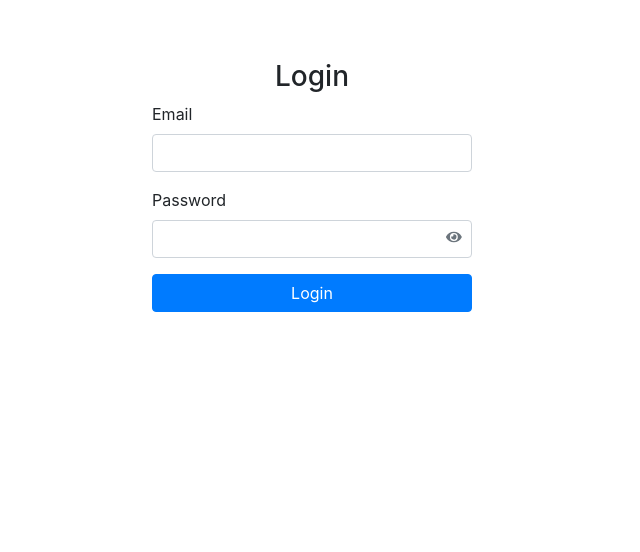
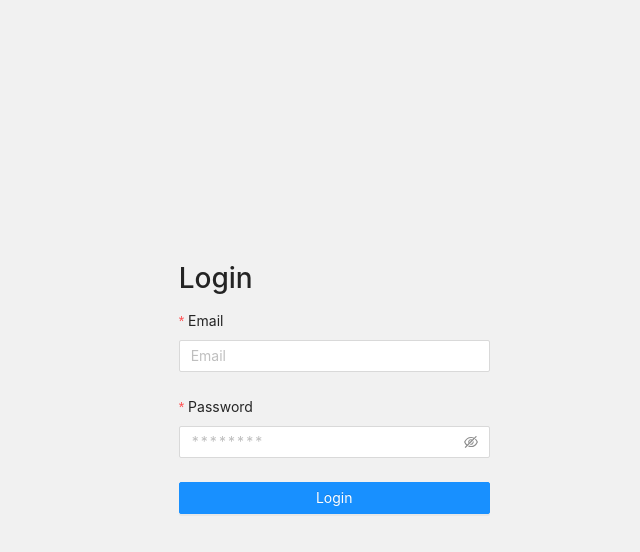
Before and after one commit to farhan72/rsp-test, a React (Create React App) app: page /login in a window 1280 px wide. Shown: the top 552 px of the page, without its empty margins (328-968 px from the left). Built offline with nearby package versions, Linux system fonts and the light colour scheme.

Commit message:
style login page and navbar

```diff
--- a/package.json
+++ b/package.json
@@ -9,6 +9,7 @@
     "@testing-library/jest-dom": "^5.11.4",
     "@testing-library/react": "^11.1.0",
     "@testing-library/user-event": "^12.1.10",
+    "antd": "^4.9.3",
     "axios": "^0.21.0",
     "bootstrap": "^4.5.3",
     "js-cookie": "^2.2.1",
--- a/src/App.js
+++ b/src/App.js
@@ -1,13 +1,15 @@
-import "./App.css";
+// import "./App.css";
 import { BrowserRouter, Redirect, Route, Switch } from "react-router-dom";
 import LoginContainer from "./containers/LoginContainer";
+import LayoutContainer from "./containers/layout";
 
 function App() {
   return (
     <BrowserRouter>
       <Switch>
         <Route exact path="/login" component={LoginContainer} />
-        <Redirect from="/" to="/login" />
+        <Route exact path="/home" component={LayoutContainer} />
+        <Redirect from="/" to="/home" />
       </Switch>
     </BrowserRouter>
   );
--- /dev/null
+++ b/src/components/NavbarComponent.jsx
@@ -0,0 +1,52 @@
+import React, { useState } from "react";
+import {
+  Collapse,
+  Container,
+  Nav,
+  Navbar,
+  NavbarBrand,
+  NavbarToggler,
+  NavItem,
+  NavLink,
+} from "reactstrap";
+import "../css/navbar.css";
+
+const NavbarComponent = () => {
+  const [isOpen, setIsOpen] = useState(false);
+
+  const toggle = () => setIsOpen(!isOpen);
+  return (
+    <Container className="p-0">
+      <Navbar expand="md">
+        <NavbarBrand href="/">
+          <img
+            src="https://refactory.id/wp-content/uploads/2020/01/refactory-hd-125x52.png"
+            alt="refactory logo"
+          />
+        </NavbarBrand>
+        <NavbarToggler onClick={toggle} />
+        <Collapse isOpen={isOpen} navbar>
+          <Nav className="ml-auto" navbar>
+            <NavItem>
+              <NavLink href="/">Home</NavLink>
+            </NavItem>
+            <NavItem>
+              <NavLink href="/">Courses</NavLink>
+            </NavItem>
+            <NavItem>
+              <NavLink href="/">Custom Training</NavLink>
+            </NavItem>
+            <NavItem>
+              <NavLink href="/">Case Studies</NavLink>
+            </NavItem>
+            <NavItem>
+              <NavLink href="/">Blogs</NavLink>
+            </NavItem>
+          </Nav>
+        </Collapse>
+      </Navbar>
+    </Container>
+  );
+};
+
+export default NavbarComponent;
--- a/src/containers/LoginContainer.jsx
+++ b/src/containers/LoginContainer.jsx
@@ -1,91 +1,31 @@
-import { faEye, faEyeSlash } from "@fortawesome/free-solid-svg-icons";
-import { FontAwesomeIcon } from "@fortawesome/react-fontawesome";
 import React, { useState } from "react";
-import {
-  Form,
-  FormGroup,
-  Label,
-  Input,
-  Container,
-  Alert,
-  Button,
-} from "reactstrap";
-import { FormLogin, InputGroup } from "../styled-components/login";
 import cookies from "js-cookie";
 import { authAPI } from "../api/BaseAPI";
+import { Form, Input, Button, Row, Col, Alert } from "antd";
+const layout = {
+  labelCol: {
+    span: 4,
+  },
+  wrapperCol: {
+    span: 14,
+  },
+};
 
 export default function LoginContainer() {
   const [status, setStatus] = useState({
     error: false,
     message: "",
   });
-  const [valid, setValidField] = useState({
-    email: true,
-    password: true,
-  });
-  const [email, setEmail] = useState("");
-  const [password, setPassword] = useState("");
-  const [showPassword, setShowPassword] = useState(false);
 
-  const validation = () => {
-    fieldEmpty();
-    !status.error && checkFormatEmail();
-    !status.error && minimumPassword();
-  };
-
-  const fieldEmpty = () => {
-    const fieldEmpty = email.trim().length <= 0 || password.trim().length <= 0;
-    setStatus({
-      error: fieldEmpty,
-      message: fieldEmpty ? "This field cannot be empty" : "",
-    });
-    setValidField({
-      email: email.length > 0,
-      password: password.length > 0,
-    });
-  };
-
-  const checkFormatEmail = () => {
-    const regexEmail = new RegExp(
-      '^(([^<>()[]\\.,;:s@"]+(.[^<>()[]\\.,;:s@"]+)*)|(".+"))@(([[0-9]{1,3}.[0-9]{1,3}.[0-9]{1,3}.[0-9]{1,3}])|(([a-zA-Z-0-9]+.)+[a-zA-Z]{2,}))$'
-    );
-    if (email) {
-      setStatus({
-        error: !regexEmail.test(email),
-        message: "Email does not valid",
-      });
-      setValidField({ email: regexEmail.test(email), password: true });
-    }
-  };
-
-  const minimumPassword = () => {
-    if (password) {
-      setStatus({
-        error: password.length < 8,
-        message: password.length < 8 ? "Minimum password is 8 characters" : "",
-      });
-      setValidField({ password: password.length >= 8, email: true });
-    }
-  };
-
-  const login = (event) => {
-    event.preventDefault();
-    validation();
-    if (!status.error) {
-      const request = {
-        email,
-        password,
-      };
-      callAPILogin(request);
-    }
-  };
-
-  const toggleShowPassword = (e) => {
-    e.preventDefault();
-    setShowPassword(!showPassword);
+  const login = (values) => {
+    callAPILogin(values);
   };
 
   const callAPILogin = (request) => {
+    setStatus({
+      error: false,
+      message: "",
+    });
     authAPI
       .post("login", request)
       .then((result) => {
@@ -109,46 +49,60 @@ export default function LoginContainer() {
   };
 
   return (
-    <Container>
-      <FormLogin>
-        <Form>
-          <h3 className="text-center">Login</h3>
-          <FormGroup>
-            <Label for="email">Email</Label>
-            <Input
-              type="email"
-              value={email}
-              onChange={(e) => setEmail(e.target.value)}
-              style={!valid.email ? { border: "1px solid red" } : null}
-            />
-          </FormGroup>
-          <FormGroup>
-            <Label for="password">Password</Label>
-            <InputGroup>
-              <Input
-                type={showPassword ? "text" : "password"}
-                value={password}
-                onChange={(e) => setPassword(e.target.value)}
-                style={!valid.password ? { border: "1px solid red" } : null}
-              />
-              <FontAwesomeIcon
-                icon={showPassword ? faEyeSlash : faEye}
-                className="text-muted"
-                size="sm"
-                onClick={(e) => toggleShowPassword(e)}
-              />
-            </InputGroup>
-          </FormGroup>
+    <Row
+      type="flex"
+      justify="center"
+      align="middle"
+      style={{ minHeight: "100vh", backgroundColor: "#f1f1f1" }}
+    >
+      <Col span={10} offset={5}>
+        <Form {...layout} layout="vertical" name="basic" onFinish={login}>
+          <h3>Login</h3>
+          <Form.Item
+            label="Email"
+            name="email"
+            rules={[
+              {
+                required: true,
+                message: "Please input your email!",
+              },
+              {
+                type: "email",
+                message: "email does not valid",
+              },
+            ]}
+          >
+            <Input type="email" placeholder="Email" />
+          </Form.Item>
+
+          <Form.Item
+            label="Password"
+            name="password"
+            rules={[
+              {
+                required: true,
+                message: "Please input your password!",
+              },
+              {
+                min: 8,
+                message: "Minimum password is 8 characters",
+              },
+            ]}
+          >
+            <Input.Password placeholder="********" />
+          </Form.Item>
           {status.error ? (
-            <Alert color="danger" className="p-1">
-              {status.message}
-            </Alert>
+            <Form.Item>
+              <Alert message={status.message} type="error" showIcon />
+            </Form.Item>
           ) : null}
-          <Button type="submit" color="primary" block onClick={(e) => login(e)}>
-            Login
-          </Button>
+          <Form.Item>
+            <Button type="primary" htmlType="submit" block={true}>
+              Login
+            </Button>
+          </Form.Item>
         </Form>
-      </FormLogin>
-    </Container>
+      </Col>
+    </Row>
   );
 }
--- /dev/null
+++ b/src/containers/layout/index.jsx
@@ -0,0 +1,10 @@
+import React from "react";
+import NavbarComponent from "../../components/NavbarComponent";
+
+export default function index() {
+  return (
+    <div>
+      <NavbarComponent />
+    </div>
+  );
+}
--- /dev/null
+++ b/src/css/navbar.css
@@ -0,0 +1,12 @@
+.container {
+  font-family: "Montserrat", sans-serif;
+}
+
+.nav-item {
+  margin-right: 15px;
+}
+
+.nav-link {
+  font-size: 16px;
+  color: #ffffff;
+}
--- a/src/index.js
+++ b/src/index.js
@@ -2,6 +2,7 @@ import React from "react";
 import ReactDOM from "react-dom";
 import "bootstrap/dist/css/bootstrap.min.css";
 import "bootstrap/dist/css/bootstrap.css";
+import "antd/dist/antd.css";
 import "./index.css";
 import App from "./App";
 import reportWebVitals from "./reportWebVitals";
--- a/src/styled-components/login.js
+++ /dev/null
@@ -1,22 +0,0 @@
-const { default: styled } = require("styled-components");
-
-const FormLogin = styled.div`
-  padding: 60px;
-  Form {
-    margin: auto;
-    max-width: 320px;
-  }
-`;
-
-const InputGroup = styled.div`
-  position: relative;
-
-  svg {
-    position: absolute;
-    right: 10px;
-    top: 10px;
-    cursor: pointer;
-  }
-`;
-
-export { FormLogin, InputGroup };
```
Also changed, not shown: 1 other file (tests, documents, lock files or other folders).
